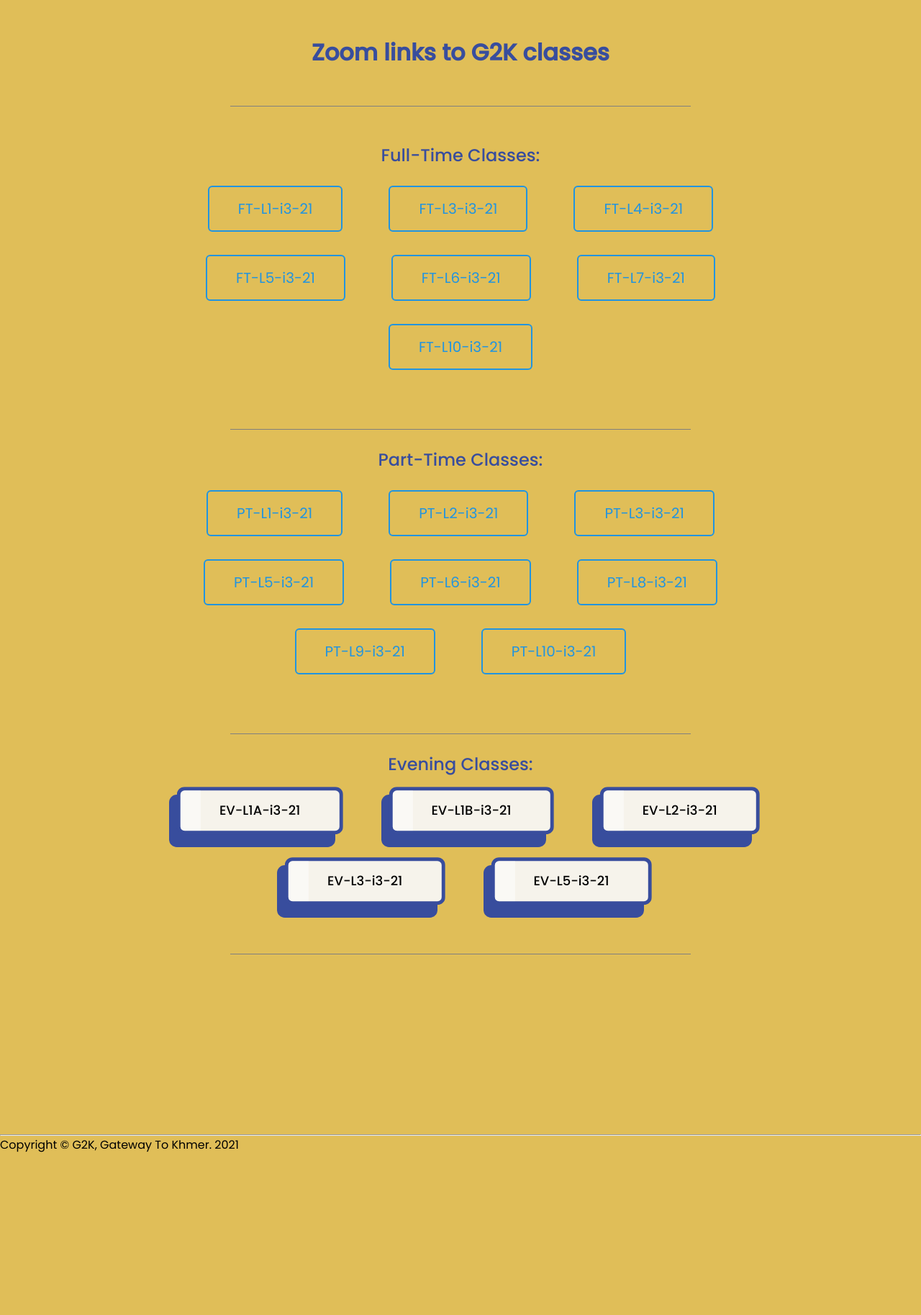
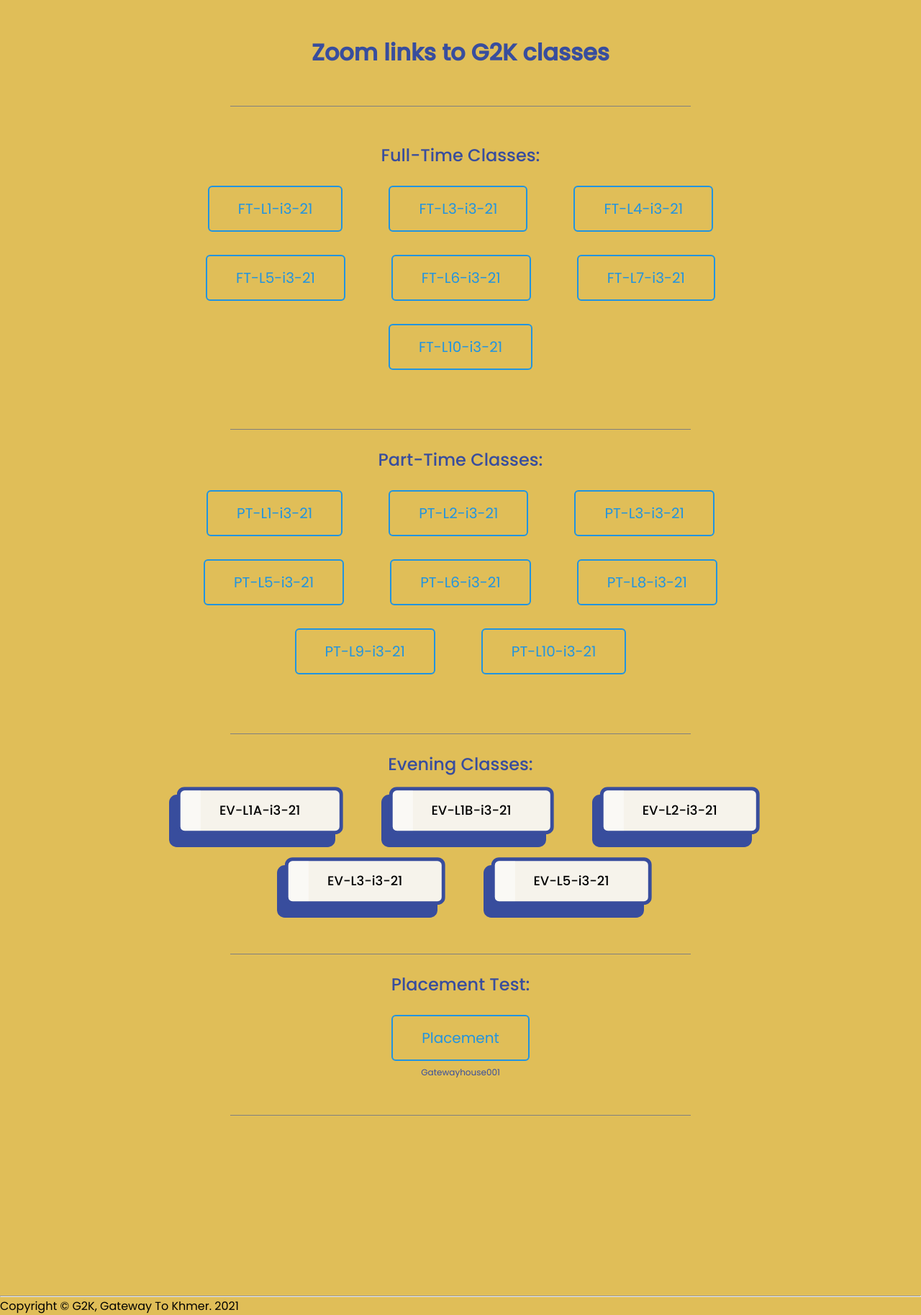
Before and after one commit to tech-g2k/Zoom-links, a Jekyll site: the page built from index.html, in a window 1280 px wide. Shown: the whole page at 72% size. Built offline with Jekyll 4.4.1, drawn with Linux system fonts in a browser that asks for light colours; before the commit the page ends 1603 px from its top, so only the background shows below that.

Commit message:
Add placement test link

```diff
--- a/_config.yml
+++ b/_config.yml
@@ -28,3 +28,7 @@ google_api_key:
 
 # Build settings
 markdown: kramdown
+
+# Zoom placement test link
+placement-link : https://zoom.us/j/96583080845
+placement-text : Placement
--- /dev/null
+++ b/_includes/placement.html
@@ -0,0 +1,9 @@
+<div class="wrap">
+    <h2>Placement Test:</h2>
+    <ul class="buttons">
+        <li class="buttons__item">
+            <a class="shiney" href={{ site.placement-link }} >{{ site.placement-text }}</a>
+        </li>
+    </ul>
+    <p>Gatewayhouse001</p>
+</div>
--- a/_layouts/front.html
+++ b/_layouts/front.html
@@ -13,6 +13,8 @@
   {% include break-line.html %}
   {% include evening.html %}
   {% include break-line.html %}
+  {% include placement.html %}
+  {% include break-line.html %}
   {% include footer.html %}
 
 </body>
--- a/css/shiny-button.css
+++ b/css/shiny-button.css
@@ -20,6 +20,13 @@ h1 {
   color: #384D9D;
   text-align: center;
 }
+
+.wrap p{
+  color: #384D9D;
+  text-align: center;
+  font-size: 12px;
+}
+
 
 .wrap {
   /*min-height: 25vh;*/
```
Also changed, not shown: 1 other file.
